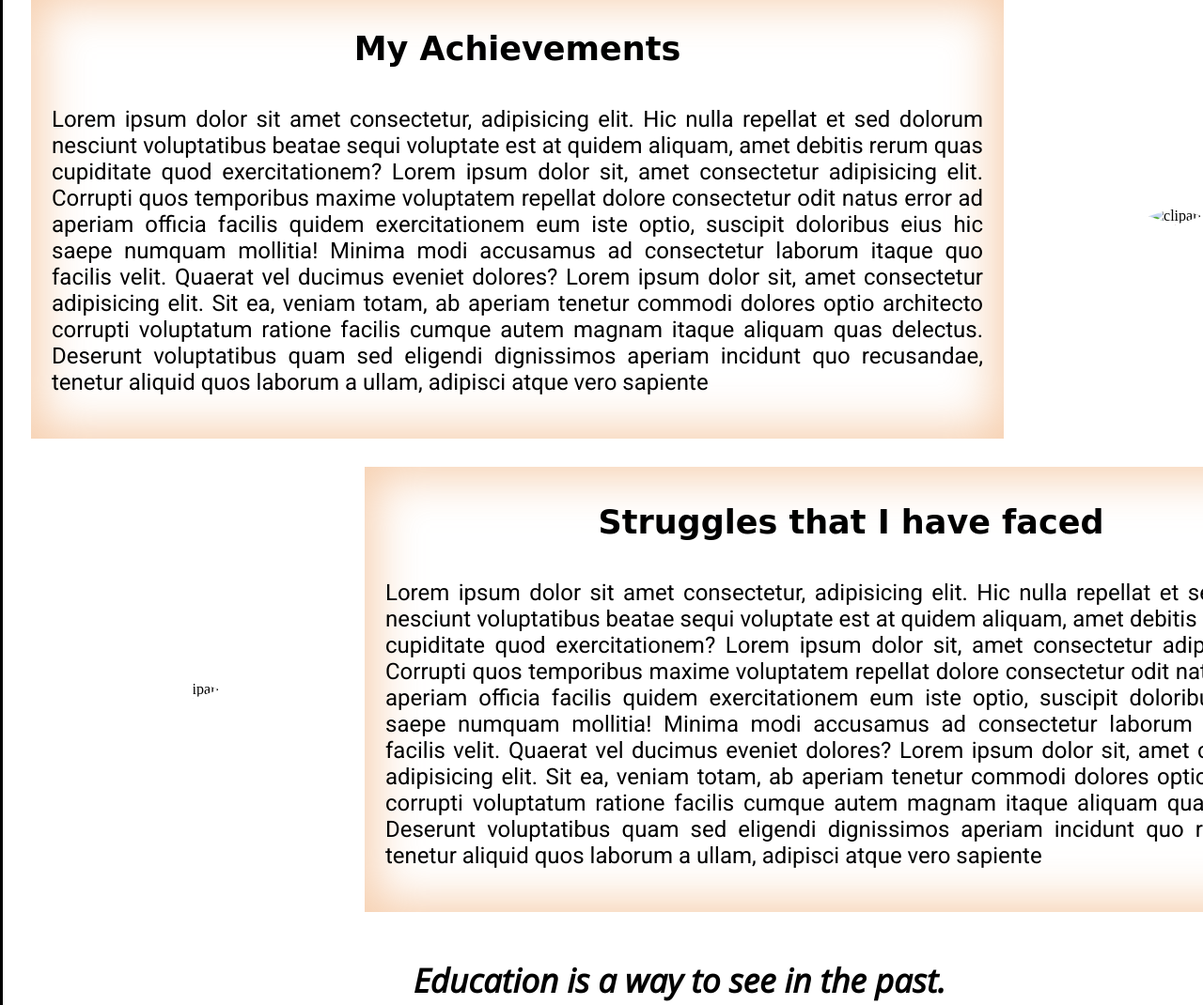
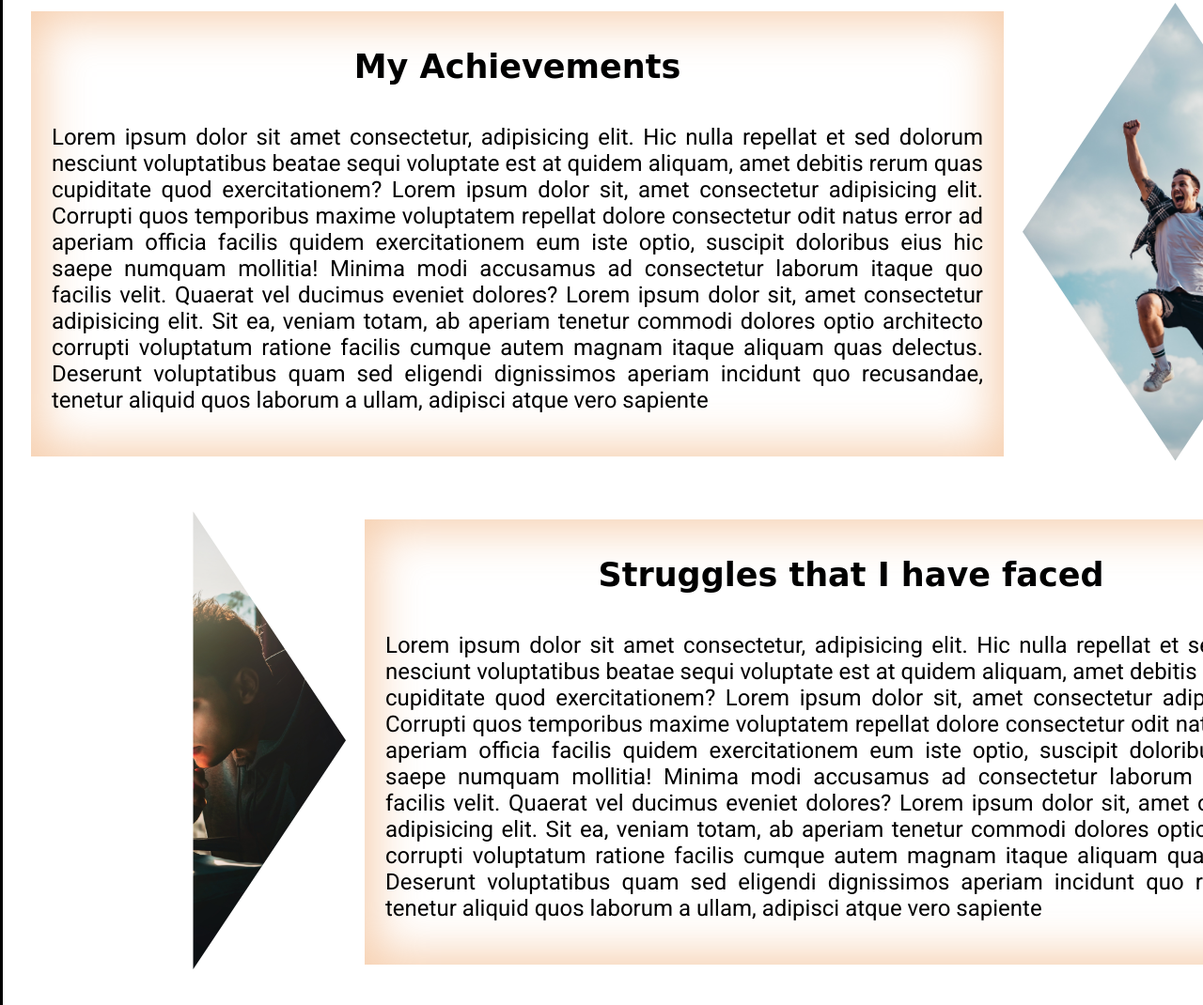
Before and after one commit to Sharan1617/Portfolio-Website-Using-html-CSS, a plain HTML site: page index.html in a window 1280 px wide. Shown: the part 1144-2214 px from the top of the page at 94% size. Drawn offline with nearby package versions, Linux system fonts and the light colour scheme; the site is published under a folder, as on GitHub Pages, so addresses that start at the root find nothing.

Commit message:
Changes made

```diff
--- a/index.html
+++ b/index.html
@@ -7,7 +7,7 @@
     <!-- <meta name="viewport" content="width=device-width, initial-scale=1.0" /> -->
     <meta name="viewport" content="width=device-width, initial-scale=1.0" />
     <title>Sharan's Portfolio</title>
-    <link rel="icon" type="image/x-icon" href="./Images/briefcase.png" />
+    <link rel="icon" type="image/x-icon" href="Images/briefcase.png" />
     <link rel="stylesheet" href="css/style.css" />
     <link rel="stylesheet" href="css/index.css" />
 
@@ -20,7 +20,7 @@
     <header class="gridHeaderContainer">
       <div id="logo" class="gridLogo">
         <a href="./index.html">
-          <img src="/Images/logo/logo_transparent (4).png" alt="Logo Image" />
+          <img src="Images/logo/logo_transparent (4).png" alt="Logo Image" />
         </a>
       </div>
       <div id="title" class="gridTitle">
@@ -112,8 +112,8 @@
           </div>
           <div id="achievementsTextImg" class="gridAboutAchievementsImg">
             <img
-              src="/Images/Achievements/achievements.jpg"
-              alt="clipart"
+              src="Images/Achievements/achievements.jpg"
+              alt="picture"
             />
           </div>
         </div>
@@ -122,7 +122,7 @@
       <section>
         <div id="struggles" class="gridAboutStruggles">
           <div id="strugglesTextImg" class="gridAboutStrugglesImg">
-            <img src="/Images/Struggle/struggle.jpg" alt="clipart" />
+            <img src="Images/Struggle/struggle.jpg" alt="clipart" />
           </div>
           <div id="strugglesText" class="gridStruggles">
             <h2>Struggles that I have faced</h2>
```
